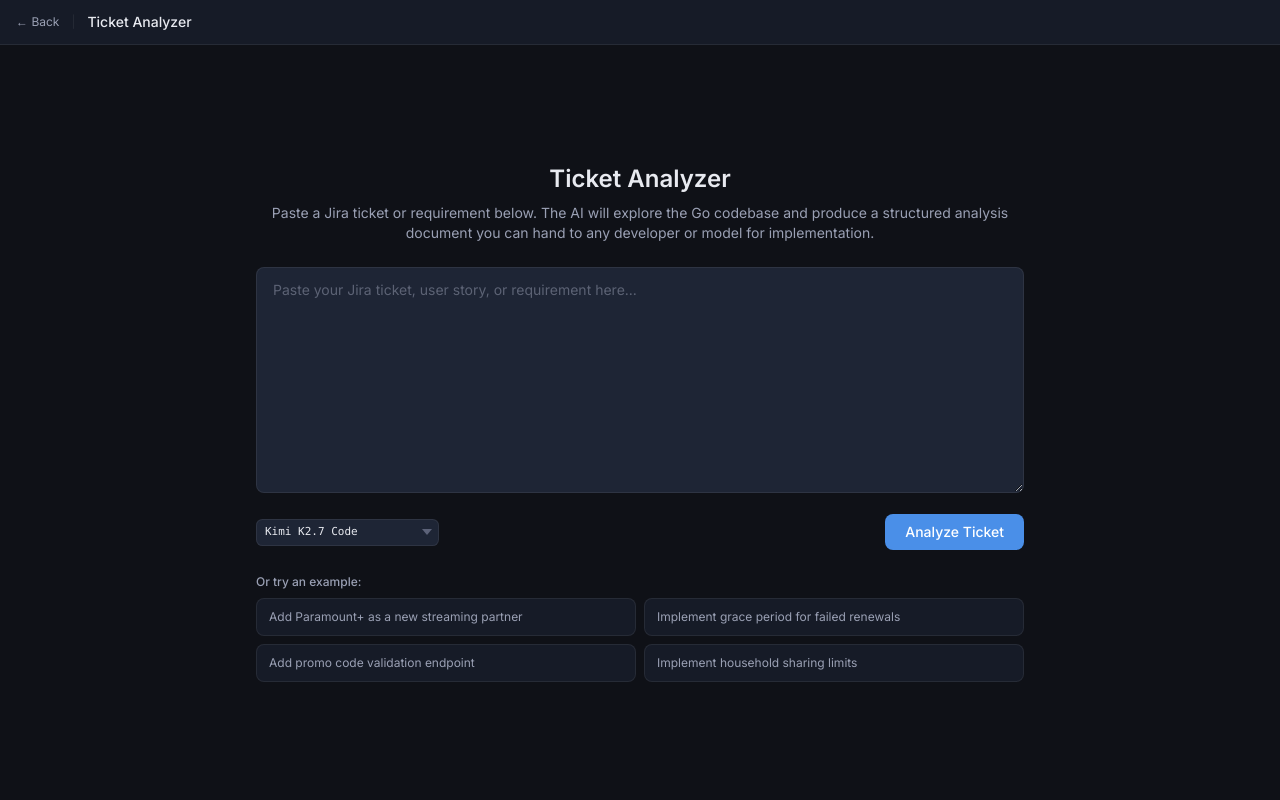
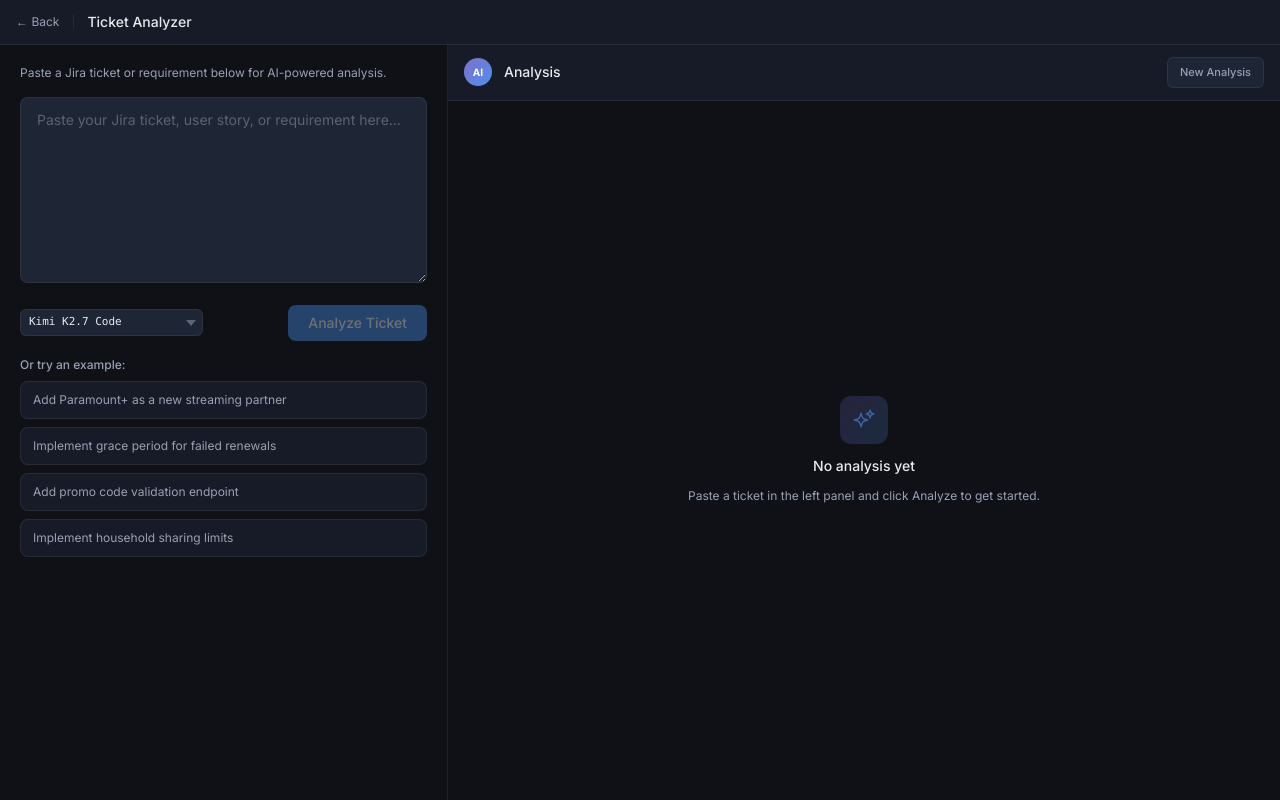
Before and after one commit to opyjo/bpp-architecture-app, a Next.js app: page /analyze in a window 1280 px wide. Built offline with nearby package versions, Linux system fonts and the light colour scheme.

Commit message:
added ticket analyzer

```diff
--- a/src/app/analyze/page.tsx
+++ b/src/app/analyze/page.tsx
@@ -7,13 +7,11 @@ import { TICKET_ANALYZER_CONTEXT } from "@/lib/ai/ticket-analyzer-prompt";
 import TicketInput from "@/components/analyze/TicketInput";
 import AnalysisOutput from "@/components/analyze/AnalysisOutput";
 
-type Phase = "input" | "analyzing";
+export default function AnalyzePage() {
+  const [modelId, setModelId] = useState(DEFAULT_MODEL_ID);
+  const [ticketText, setTicketText] = useState("");
 
-export default function AnalyzePage() {
-  const [phase, setPhase] = useState<Phase>("input");
-  const [modelId, setModelId] = useState(DEFAULT_MODEL_ID);
-
-  const { messages, isStreaming, error, sendMessage, clearHistory } = useChat(
+  const { messages, isStreaming, error, sendMessage, stopStreaming, clearHistory } = useChat(
     modelId,
     {
       persistToLocalStorage: false,
@@ -23,19 +21,18 @@ export default function AnalyzePage() {
 
   const handleAnalyze = useCallback(
     (text: string) => {
-      setPhase("analyzing");
-      sendMessage(text);
+      sendMessage(text.trim());
     },
     [sendMessage]
   );
 
   const handleNewAnalysis = useCallback(() => {
     clearHistory();
-    setPhase("input");
+    setTicketText("");
   }, [clearHistory]);
 
   return (
-    <div className="min-h-screen flex flex-col bg-arch-bg">
+    <div className="h-screen flex flex-col bg-arch-bg">
       {/* Minimal header */}
       <div className="flex items-center gap-3 px-4 py-3 border-b border-arch-border bg-arch-bg2">
         <a
@@ -50,23 +47,24 @@ export default function AnalyzePage() {
         </span>
       </div>
 
-      {phase === "input" ? (
+      <div className="flex-1 flex flex-col md:flex-row min-h-0">
         <TicketInput
           onAnalyze={handleAnalyze}
-          isDisabled={isStreaming}
+          isStreaming={isStreaming}
           modelId={modelId}
           onModelChange={setModelId}
+          ticketText={ticketText}
+          onTicketTextChange={setTicketText}
         />
-      ) : (
         <AnalysisOutput
           messages={messages}
           isStreaming={isStreaming}
           error={error}
-          modelId={modelId}
-          onModelChange={setModelId}
           onNewAnalysis={handleNewAnalysis}
+          onSendFollowUp={sendMessage}
+          onStopStreaming={stopStreaming}
         />
-      )}
+      </div>
     </div>
   );
 }
--- a/src/app/api/chat/route.ts
+++ b/src/app/api/chat/route.ts
@@ -453,22 +453,32 @@ async function streamOpenAICompatible(
 
   // Force a final text-only synthesis if we hit any limit
   if (needsForcedSynthesis || iterations >= MAX_ITERATIONS) {
-    // Strip tool_calls from assistant messages and tool-role messages
-    // so the API doesn't reject the request when no tools are defined
+    // Merge tool results into assistant messages so the model retains
+    // the information it gathered, while stripping the tool_calls structure
+    // (which the API rejects when no tools are defined).
     const synthesisMessages: OpenAI.Chat.Completions.ChatCompletionMessageParam[] =
-      messages
-        .filter((m) => m.role !== "tool")
-        .map((m) => {
-          if (m.role === "assistant" && "tool_calls" in m) {
-            return {
-              role: "assistant" as const,
-              content:
-                (m.content as string | null) ||
-                "[Used tools to gather information]",
-            };
-          }
-          return m;
+      [];
+    for (let i = 0; i < messages.length; i++) {
+      const m = messages[i];
+      if (m.role === "tool") continue; // merged into preceding assistant msg
+      if (m.role === "assistant" && "tool_calls" in m && m.tool_calls) {
+        let summary = (m.content as string | null) || "";
+        // Collect the tool-result messages that follow this assistant message
+        for (let j = i + 1; j < messages.length && messages[j].role === "tool"; j++) {
+          const toolMsg = messages[j] as OpenAI.Chat.Completions.ChatCompletionToolMessageParam;
+          const matchingCall = (m.tool_calls as Array<{ id: string; function?: { name: string } }>)
+            .find((tc) => tc.id === toolMsg.tool_call_id);
+          const toolName = matchingCall?.function?.name ?? "unknown_tool";
+          summary += `\n\n[Tool: ${toolName}]\n${toolMsg.content ?? ""}`;
+        }
+        synthesisMessages.push({
+          role: "assistant" as const,
+          content: summary || "[Used tools but received no output]",
         });
+      } else {
+        synthesisMessages.push(m);
+      }
+    }
 
     // Replace system message with one that forces synthesis
     synthesisMessages[0] = {
--- a/src/components/analyze/AnalysisOutput.tsx
+++ b/src/components/analyze/AnalysisOutput.tsx
@@ -2,25 +2,25 @@
 
 import { useEffect, useRef, useState } from "react";
 import MessageBubble from "@/components/ai/MessageBubble";
-import ModelSelector from "@/components/ai/ModelSelector";
+import ChatInput from "@/components/ai/ChatInput";
 import type { ChatMessage } from "@/lib/types/chat";
 
 interface AnalysisOutputProps {
   messages: ChatMessage[];
   isStreaming: boolean;
   error: string | null;
-  modelId: string;
-  onModelChange: (id: string) => void;
   onNewAnalysis: () => void;
+  onSendFollowUp: (message: string) => void;
+  onStopStreaming: () => void;
 }
 
 export default function AnalysisOutput({
   messages,
   isStreaming,
   error,
-  modelId,
-  onModelChange,
   onNewAnalysis,
+  onSendFollowUp,
+  onStopStreaming,
 }: AnalysisOutputProps) {
   const scrollRef = useRef<HTMLDivElement>(null);
   const [copied, setCopied] = useState(false);
@@ -61,23 +61,17 @@ export default function AnalysisOutput({
   );
 
   return (
-    <div className="flex-1 flex flex-col min-h-0">
+    <div className="flex-1 flex flex-col min-h-0 min-w-0">
       {/* Header */}
       <div className="flex items-center gap-3 px-4 py-3 border-b border-arch-border bg-arch-bg2">
         <div className="w-7 h-7 rounded-full bg-gradient-to-br from-arch-purple to-arch-blue flex items-center justify-center text-white text-[10px] font-bold shrink-0">
           AI
         </div>
         <span className="text-sm font-medium text-arch-text">
-          Ticket Analyzer
+          Analysis
         </span>
 
         <div className="ml-auto flex items-center gap-2">
-          <ModelSelector
-            value={modelId}
-            onChange={onModelChange}
-            disabled={isStreaming}
-          />
-
           {hasContent && !isStreaming && (
             <button
               onClick={handleCopyMarkdown}
@@ -97,7 +91,22 @@ export default function AnalysisOutput({
         </div>
       </div>
 
-      {/* Messages */}
+      {/* Messages or empty state */}
+      {messages.length === 0 && !isStreaming ? (
+        <div className="flex-1 flex items-center justify-center p-6">
+          <div className="text-center space-y-3">
+            <div className="mx-auto w-12 h-12 rounded-xl bg-gradient-to-br from-arch-purple/20 to-arch-blue/20 flex items-center justify-center">
+              <svg className="w-6 h-6 text-arch-blue/60" fill="none" viewBox="0 0 24 24" strokeWidth={1.5} stroke="currentColor">
+                <path strokeLinecap="round" strokeLinejoin="round" d="M9.813 15.904 9 18.75l-.813-2.846a4.5 4.5 0 0 0-3.09-3.09L2.25 12l2.846-.813a4.5 4.5 0 0 0 3.09-3.09L9 5.25l.813 2.846a4.5 4.5 0 0 0 3.09 3.09L15.75 12l-2.846.813a4.5 4.5 0 0 0-3.09 3.09ZM18.259 8.715 18 9.75l-.259-1.035a3.375 3.375 0 0 0-2.455-2.456L14.25 6l1.036-.259a3.375 3.375 0 0 0 2.455-2.456L18 2.25l.259 1.035a3.375 3.375 0 0 0 2.455 2.456L21.75 6l-1.036.259a3.375 3.375 0 0 0-2.455 2.456Z" />
+              </svg>
+            </div>
+            <h3 className="text-sm font-medium text-arch-text">No analysis yet</h3>
+            <p className="text-xs text-arch-text2">
+              Paste a ticket in the left panel and click Analyze to get started.
+            </p>
+          </div>
+        </div>
+      ) : (
         <div ref={scrollRef} className="flex-1 overflow-y-auto p-4 space-y-4">
           {messages.map((msg) => (
             <MessageBubble key={msg.id} message={msg} />
@@ -120,6 +129,18 @@ export default function AnalysisOutput({
             </div>
           )}
         </div>
+      )}
+
+      {/* Follow-up chat input */}
+      {hasContent && (
+        <div className="border-t border-arch-border px-4 py-3">
+          <ChatInput
+            onSend={onSendFollowUp}
+            onStop={onStopStreaming}
+            isStreaming={isStreaming}
+          />
+        </div>
+      )}
     </div>
   );
 }
--- a/src/components/analyze/TicketInput.tsx
+++ b/src/components/analyze/TicketInput.tsx
@@ -23,61 +23,55 @@ const EXAMPLE_TICKETS = [
 
 interface TicketInputProps {
   onAnalyze: (text: string) => void;
-  isDisabled: boolean;
+  isStreaming: boolean;
   modelId: string;
   onModelChange: (id: string) => void;
+  ticketText: string;
+  onTicketTextChange: (text: string) => void;
 }
 
 export default function TicketInput({
   onAnalyze,
-  isDisabled,
+  isStreaming,
   modelId,
   onModelChange,
+  ticketText,
+  onTicketTextChange,
 }: TicketInputProps) {
   return (
-    <div className="flex-1 flex items-center justify-center p-6">
-      <div className="w-full max-w-3xl space-y-6">
-        {/* Header */}
-        <div className="text-center space-y-2">
-          <h1 className="text-2xl font-semibold text-arch-text">
-            Ticket Analyzer
-          </h1>
-          <p className="text-sm text-arch-text2">
-            Paste a Jira ticket or requirement below. The AI will explore the Go
-            codebase and produce a structured analysis document you can hand to
-            any developer or model for implementation.
+    <div className="w-full md:w-[35%] md:min-w-[340px] md:max-w-[480px] border-b md:border-b-0 md:border-r border-arch-border flex flex-col overflow-y-auto p-5 max-h-[50vh] md:max-h-none">
+      <p className="text-xs text-arch-text2 mb-4">
+        Paste a Jira ticket or requirement below for AI-powered analysis.
       </p>
-        </div>
 
       {/* Textarea + controls */}
       <form
         onSubmit={(e) => {
           e.preventDefault();
-            const form = e.currentTarget;
-            const textarea = form.querySelector("textarea");
-            if (textarea?.value.trim()) {
-              onAnalyze(textarea.value.trim());
+          if (ticketText.trim()) {
+            onAnalyze(ticketText);
           }
         }}
         className="space-y-4"
       >
         <textarea
           name="ticket"
-            rows={10}
+          rows={8}
           placeholder="Paste your Jira ticket, user story, or requirement here..."
-            className="w-full bg-arch-bg3 border border-arch-border rounded-lg px-4 py-3 text-sm text-arch-text placeholder:text-arch-text2/50 focus:outline-none focus:border-arch-blue/50 focus:ring-1 focus:ring-arch-blue/30 resize-y max-h-96"
-            disabled={isDisabled}
+          className="w-full bg-arch-bg3 border border-arch-border rounded-lg px-4 py-3 text-sm text-arch-text placeholder:text-arch-text2/50 focus:outline-none focus:border-arch-blue/50 focus:ring-1 focus:ring-arch-blue/30 resize-y max-h-60"
+          value={ticketText}
+          onChange={(e) => onTicketTextChange(e.target.value)}
         />
 
         <div className="flex items-center justify-between">
           <ModelSelector
             value={modelId}
             onChange={onModelChange}
-              disabled={isDisabled}
+            disabled={isStreaming}
           />
           <button
             type="submit"
-              disabled={isDisabled}
+            disabled={isStreaming || !ticketText.trim()}
             className="px-5 py-2 bg-arch-blue text-white text-sm font-medium rounded-lg hover:bg-arch-blue/90 disabled:opacity-40 disabled:cursor-not-allowed transition-colors"
           >
             Analyze Ticket
@@ -86,16 +80,19 @@ export default function TicketInput({
       </form>
 
       {/* Example tickets */}
-        <div className="space-y-2">
+      <div className="space-y-2 mt-4">
         <p className="text-xs text-arch-text2 font-medium">
           Or try an example:
         </p>
-          <div className="grid grid-cols-1 sm:grid-cols-2 gap-2">
+        <div className="grid grid-cols-1 gap-2">
           {EXAMPLE_TICKETS.map((example) => (
             <button
               key={example.title}
-                onClick={() => onAnalyze(example.text)}
-                disabled={isDisabled}
+              onClick={() => {
+                onTicketTextChange(example.text);
+                onAnalyze(example.text);
+              }}
+              disabled={isStreaming}
               className="text-left px-3 py-2.5 bg-arch-bg2 border border-arch-border rounded-lg text-xs text-arch-text2 hover:text-arch-text hover:border-arch-blue/30 hover:bg-arch-bg3 transition-all disabled:opacity-40 disabled:cursor-not-allowed"
             >
               {example.title}
@@ -104,6 +101,5 @@ export default function TicketInput({
         </div>
       </div>
     </div>
-    </div>
   );
 }
```
Also changed, not shown: src/lib/ai/ticket-analyzer-prompt.ts (+13 -5 lines). Lines whose indentation alone changed are shown as unchanged.
